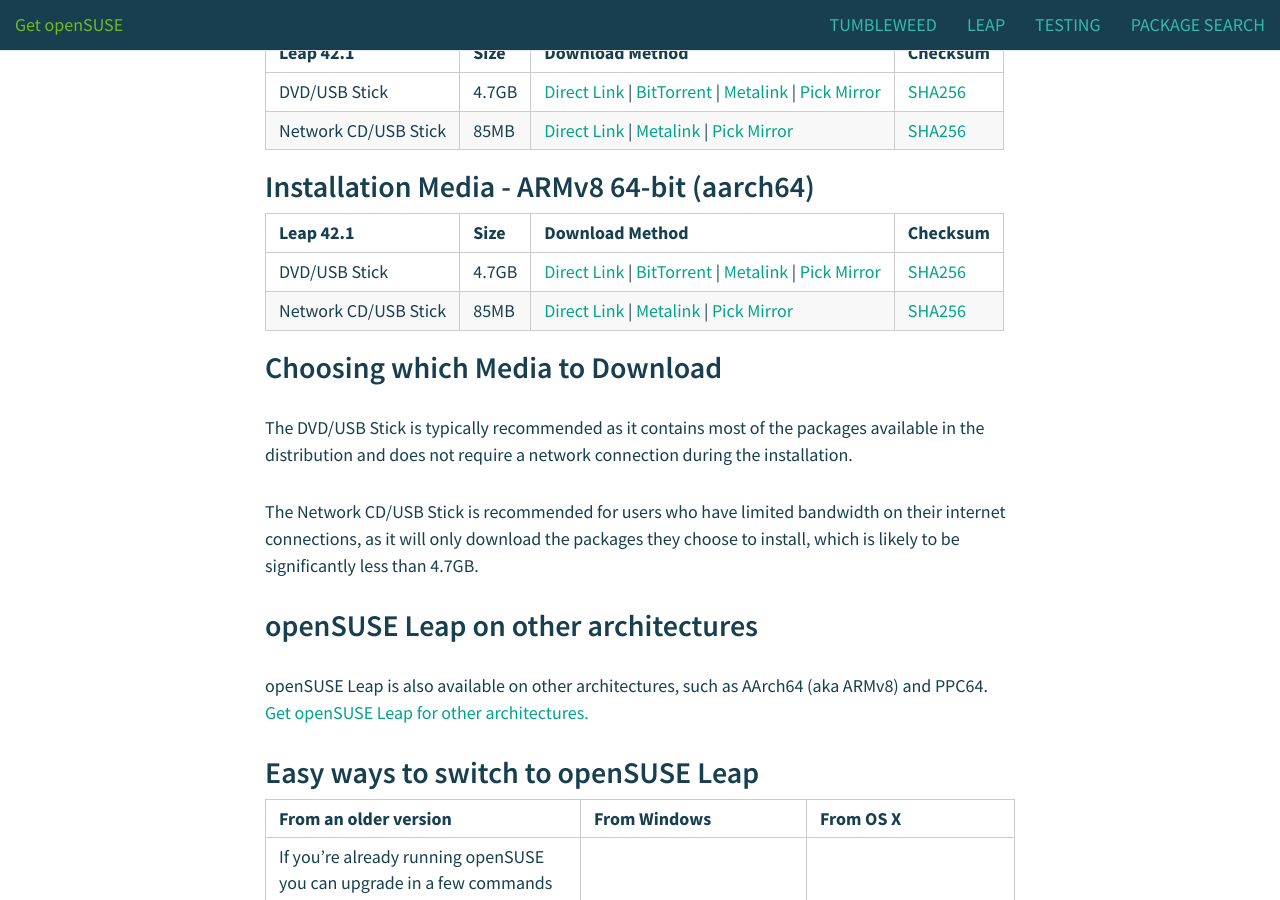
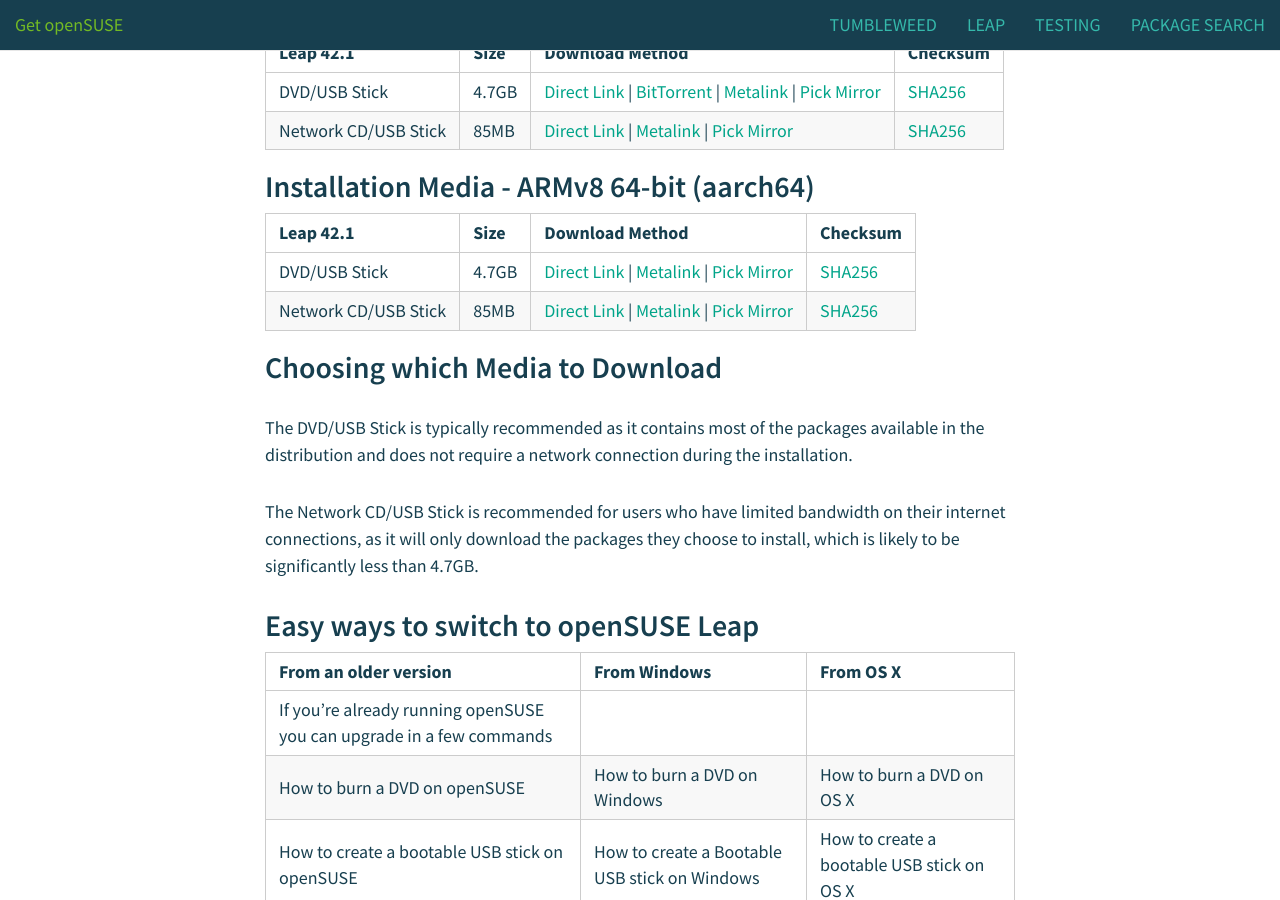
Before and after one commit to sysrich/new-software.o.o, a Jekyll site: the page built from leap/ports/index.md, in a window 1280 px wide and 900 px high, scrolled down 361 px. Built offline with Jekyll 4.4.1, drawn with Linux system fonts in a browser that asks for light colours; nearby versions of some CDN libraries.

Commit message:
Fix leap ports and add some 'helping to choose' info

```diff
--- a/leap/ports/index.md
+++ b/leap/ports/index.md
@@ -15,17 +15,14 @@
 
 | Leap 42.1 | Size | Download Method | Checksum |
 | --------- | ---- | --------------- | -------- |
-| DVD/USB Stick | 4.7GB | [Direct Link](http://download.opensuse.org/distribution/leap/42.1/iso/openSUSE-Leap-42.1-DVD-x86_64.iso) \| [BitTorrent](http://download.opensuse.org/distribution/leap/42.1/iso/openSUSE-Leap-42.1-DVD-x86_64.iso.torrent) \| [Metalink](http://download.opensuse.org/distribution/leap/42.1/iso/openSUSE-Leap-42.1-DVD-x86_64.iso.meta4) \| [Pick Mirror](http://download.opensuse.org/distribution/leap/42.1/iso/openSUSE-Leap-42.1-DVD-x86_64.iso?mirrorlist) | [SHA256](http://download.opensuse.org/distribution/leap/42.1/iso/openSUSE-Leap-42.1-DVD-x86_64.iso.sha256) |
-| Network CD/USB Stick | 85MB | [Direct Link](http://download.opensuse.org/distribution/leap/42.1/iso/openSUSE-Leap-42.1-NET-x86_64.iso) \| [Metalink](http://download.opensuse.org/distribution/leap/42.1/iso/openSUSE-Leap-42.1-NET-x86_64.iso.meta4) \| [Pick Mirror](http://download.opensuse.org/distribution/leap/42.1/iso/openSUSE-Leap-42.1-NET-x86_64.iso?mirrorlist) | [SHA256](http://download.opensuse.org/distribution/leap/42.1/iso/openSUSE-Leap-42.1-NET-x86_64.iso.sha256) |
+| DVD/USB Stick | 4.7GB | [Direct Link](http://download.opensuse.org/ports/aarch64/distribution/leap/42.1/iso/openSUSE-Leap-42.1-DVD-aarch64.iso) \| [Metalink](http://download.opensuse.org/ports/aarch64/distribution/leap/42.1/iso/openSUSE-Leap-42.1-DVD-aarch64.iso.meta4) \| [Pick Mirror](http://download.opensuse.org/ports/aarch64/distribution/leap/42.1/iso/openSUSE-Leap-42.1-DVD-aarch64.iso?mirrorlist) | [SHA256](http://download.opensuse.org/ports/aarch64/distribution/leap/42.1/iso/openSUSE-Leap-42.1-DVD-aarch64.iso.sha256) |
+| Network CD/USB Stick | 85MB | [Direct Link](http://download.opensuse.org/ports/aarch64/distribution/leap/42.1/iso/openSUSE-Leap-42.1-NET-aarch64.iso) \| [Metalink](http://download.opensuse.org/ports/aarch64/distribution/leap/42.1/iso/openSUSE-Leap-42.1-NET-aarch64.iso.meta4) \| [Pick Mirror](http://download.opensuse.org/ports/aarch64/distribution/leap/42.1/iso/openSUSE-Leap-42.1-NET-aarch64.iso?mirrorlist) | [SHA256](http://download.opensuse.org/ports/aarch64/distribution/leap/42.1/iso/openSUSE-Leap-42.1-NET-aarch64.iso.sha256) |
 
 ## Choosing which Media to Download
 
 The DVD/USB Stick is typically recommended as it contains most of the packages available in the distribution and does not require a network connection during the installation.
 
 The Network CD/USB Stick is recommended for users who have limited bandwidth on their internet connections, as it will only download the packages they choose to install, which is likely to be significantly less than 4.7GB.
-
-## openSUSE Leap on other architectures
-openSUSE Leap is also available on other architectures, such as AArch64 (aka ARMv8) and PPC64. [Get openSUSE Leap for other architectures.]({{ site.url }}/leap/ports)
 
 ## Easy ways to switch to openSUSE Leap
 
```
Also changed, not shown: index.md (+15 -1 lines).
